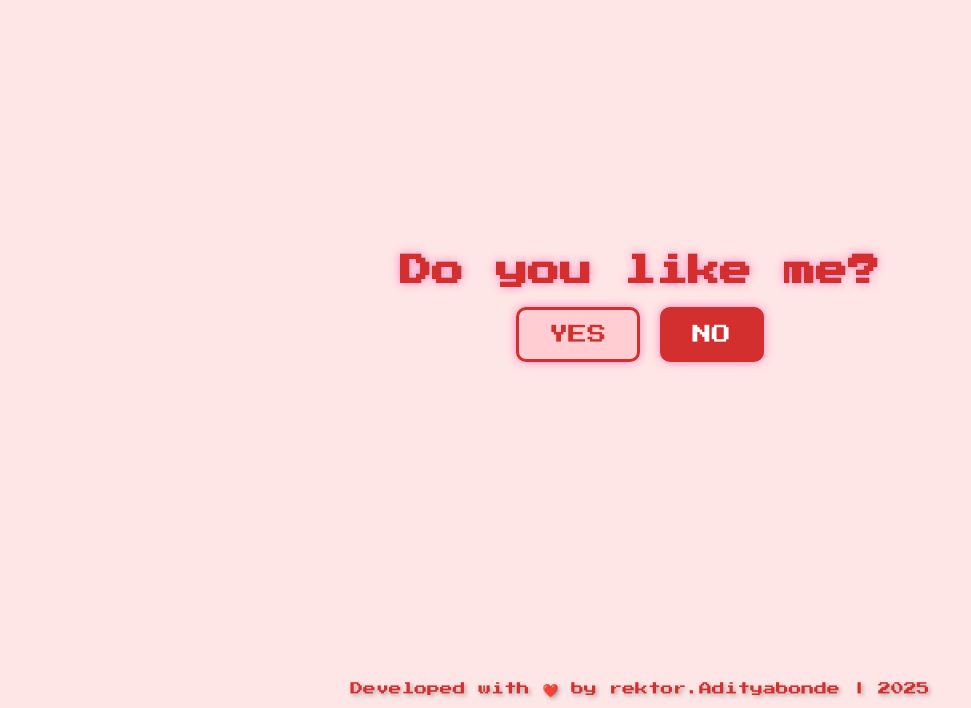
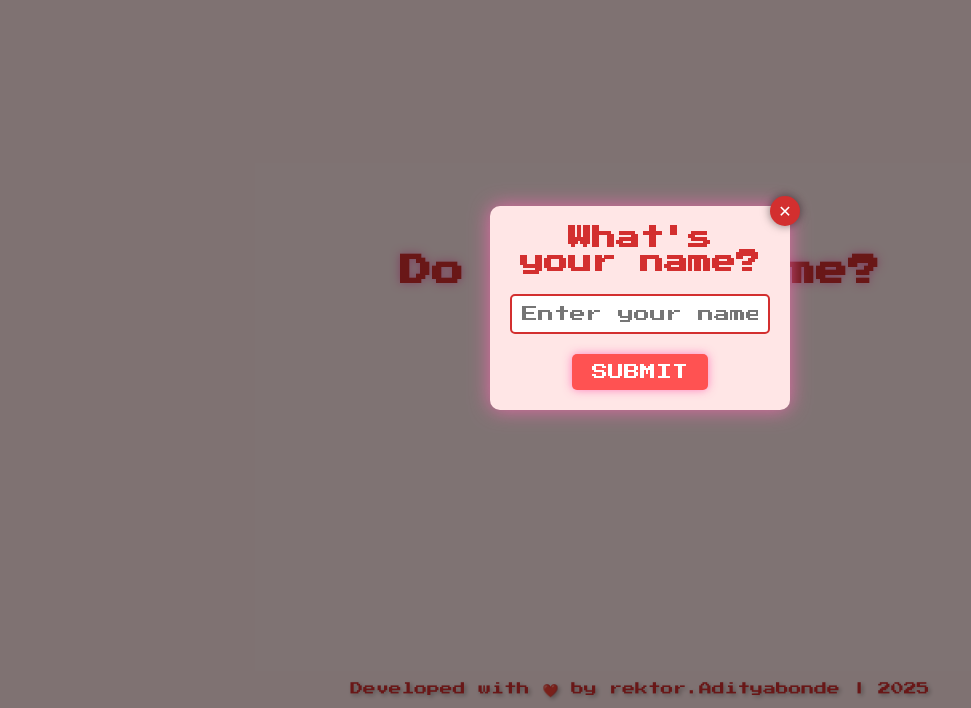
Before and after one commit to Adityabonde29/FunProject, a plain HTML site: page index.html in a window 1280 px wide. Shown: the part 92-800 px from the top of the page, without its empty margins (0-971 px from the left). Drawn offline with Linux system fonts and the light colour scheme.

Commit message:
Update index.html

```diff
--- a/index.html
+++ b/index.html
@@ -4,6 +4,7 @@
   <meta charset="UTF-8">
   <meta name="viewport" content="width=device-width, initial-scale=1.0">
   <title>Do You Like Me?</title>
+  <link rel="shortcut icon" href="Symbol.png">
   <style>
     /* General Reset */
     * {
@@ -91,6 +92,14 @@
       box-shadow: 0 8px 16px rgba(0, 0, 0, 0.5);
     }
 
+    .user-message {
+      display: none;
+      font-size: 1.5rem;
+      color: #D32F2F;
+      margin-top: 20px;
+      text-shadow: 0 0 10px rgba(255, 105, 180, 0.8);
+    }
+
     /* Footer */
     footer {
       position: absolute;
@@ -100,6 +109,83 @@
       font-size: 0.8rem;
       color: #D32F2F;
       text-shadow: 2px 2px 4px rgba(0, 0, 0, 0.3);
+    }
+
+    /* Pop-up Box */
+    .popup-overlay {
+      position: fixed;
+      top: 0;
+      left: 0;
+      width: 100%;
+      height: 100%;
+      background: rgba(0, 0, 0, 0.5);
+      display: flex;
+      justify-content: center;
+      align-items: center;
+      z-index: 1000;
+    }
+
+    .popup-box {
+      background: #FFE6E6;
+      padding: 20px;
+      border-radius: 10px;
+      box-shadow: 0 0 20px rgba(255, 105, 180, 0.8);
+      text-align: center;
+      position: relative;
+      width: 300px;
+    }
+
+    .popup-box h2 {
+      font-size: 1.5rem;
+      color: #D32F2F;
+      margin-bottom: 20px;
+    }
+
+    .popup-box input {
+      width: 100%;
+      padding: 10px;
+      margin-bottom: 20px;
+      border: 2px solid #D32F2F;
+      border-radius: 5px;
+      font-family: 'Press Start 2P', cursive;
+      font-size: 1rem;
+      color: #D32F2F;
+    }
+
+    .popup-box button {
+      background-color: #FF5252;
+      color: #FFF;
+      border: none;
+      padding: 10px 20px;
+      border-radius: 5px;
+      cursor: pointer;
+      font-family: 'Press Start 2P', cursive;
+      font-size: 1rem;
+    }
+
+    .popup-box button:hover {
+      background-color: #FF867F;
+    }
+
+    .close-btn {
+      position: absolute;
+      top: -10px;
+      right: -10px;
+      width: 30px;
+      height: 30px;
+      background: #D32F2F;
+      color: #FFF;
+      border-radius: 50%;
+      display: flex;
+      justify-content: center;
+      align-items: center;
+      cursor: pointer;
+      font-size: 1rem;
+      box-shadow: 0 0 10px rgba(0, 0, 0, 0.5);
+    }
+
+    .close-btn:hover {
+      background: #FF5252;
     }
   </style>
   <link href="https://fonts.googleapis.com/css2?family=Press+Start+2P&display=swap" rel="stylesheet">
@@ -115,17 +201,51 @@
     <div class="gif-container">
       <img src="https://media.giphy.com/media/3o7abAHdYvZdBNnGZq/giphy.gif" alt="Acceptance GIF">
     </div>
+    <div class="user-message" id="userMessage"></div>
   </div>
 
   <footer>
     Developed with ❤️ by rektor.Adityabonde | 2025
   </footer>
 
+  <!-- Pop-up Box -->
+  <div class="popup-overlay" id="popupOverlay">
+    <div class="popup-box">
+      <div class="close-btn" id="closeBtn">✕</div>
+      <h2>What's your name?</h2>
+      <input type="text" id="userNameInput" placeholder="Enter your name">
+      <button id="submitName">Submit</button>
+    </div>
+  </div>
+
   <script>
+    // Pop-up Logic
+    const popupOverlay = document.getElementById('popupOverlay');
+    const closeBtn = document.getElementById('closeBtn');
+    const submitNameBtn = document.getElementById('submitName');
+    const userNameInput = document.getElementById('userNameInput');
+    let userName = "Friend"; // Default name
+
+    // Show pop-up on page load
+    popupOverlay.style.display = 'flex';
+
+    // Close pop-up when close button is clicked
+    closeBtn.addEventListener('click', () => {
+      popupOverlay.style.display = 'none';
+    });
+
+    // Submit name and close pop-up
+    submitNameBtn.addEventListener('click', () => {
+      userName = userNameInput.value.trim() || "Friend"; // Use input or default
+      popupOverlay.style.display = 'none';
+    });
+
+    // Main Logic
     const yesButton = document.getElementById('yesButton');
     const noButton = document.getElementById('noButton');
     const gifContainer = document.querySelector('.gif-container');
     const heading = document.querySelector('h1');
+    const userMessage = document.getElementById('userMessage');
     let clickCount = 0;
 
     noButton.addEventListener('click', () => {
@@ -151,6 +271,10 @@
       heading.textContent = "I knew it! You're stuck with me now! 😜";
       heading.style.marginTop = '0'; /* Ensure text stays centered */
       gifContainer.style.display = 'block';
+
+      // Display the user's name with a relevant message
+      userMessage.textContent = `${userName}, you just made my day! 💖`;
+      userMessage.style.display = 'block';
     });
   </script>
 </body>
```
